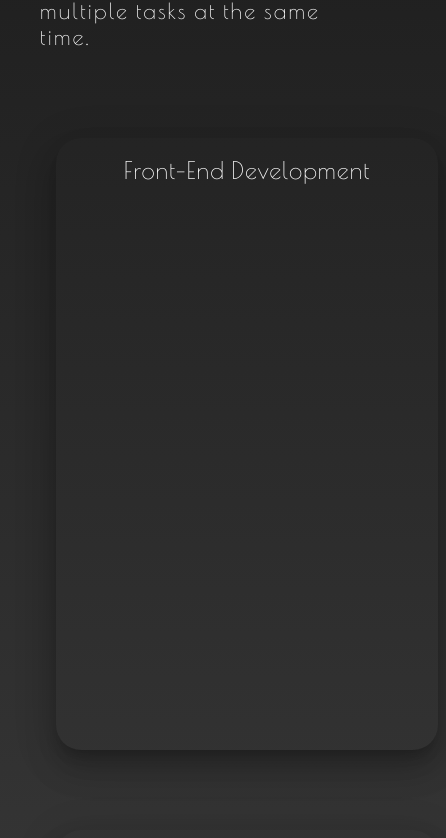
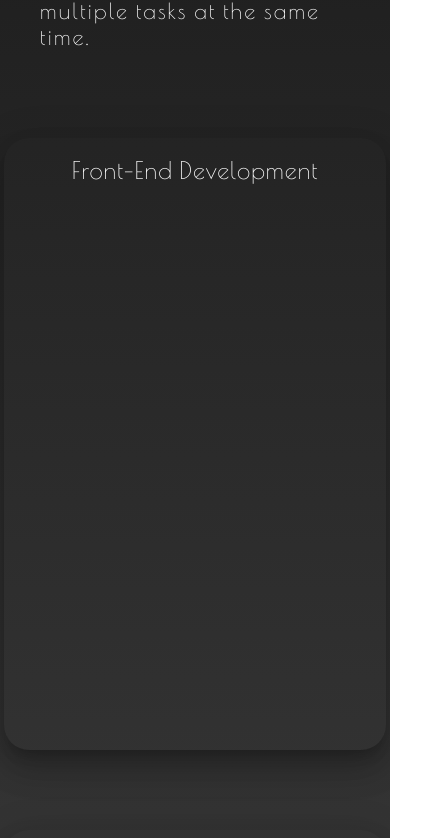
Before and after one commit to jaisree-ramesh/portfolio, a React (Create React App) app: page / in a window 390 px wide. Shown: the part 1006-1844 px from the top of the page, 446 px wide, since content can reach past the window. Built offline with nearby package versions, Linux system fonts and the light colour scheme; some icons are missing.

Commit message:
align in responsiveness

```diff
--- a/src/Projects.js
+++ b/src/Projects.js
@@ -82,6 +82,7 @@ function Projects() {
                     gridTemplateColumns: { md: '1fr 1fr 1fr' },
                     gap:10 ,
                     margin:6 ,
+                    justifyContent: 'center'
                     }}
                 >
                     {projects.map ((projects,id) =>
--- a/src/Skills.js
+++ b/src/Skills.js
@@ -32,6 +32,8 @@ export default function Elevation() {
                         gridTemplateColumns: { md: '1fr 1fr 1fr' },
                         gap:10 ,
                         margin: 5,
+                        justifyContent: 'center' ,
+                        flexWrap: 'wrap'
                         }}
                     >
                         <Item elevation = '20' sx={{ p: 2}}>
```
